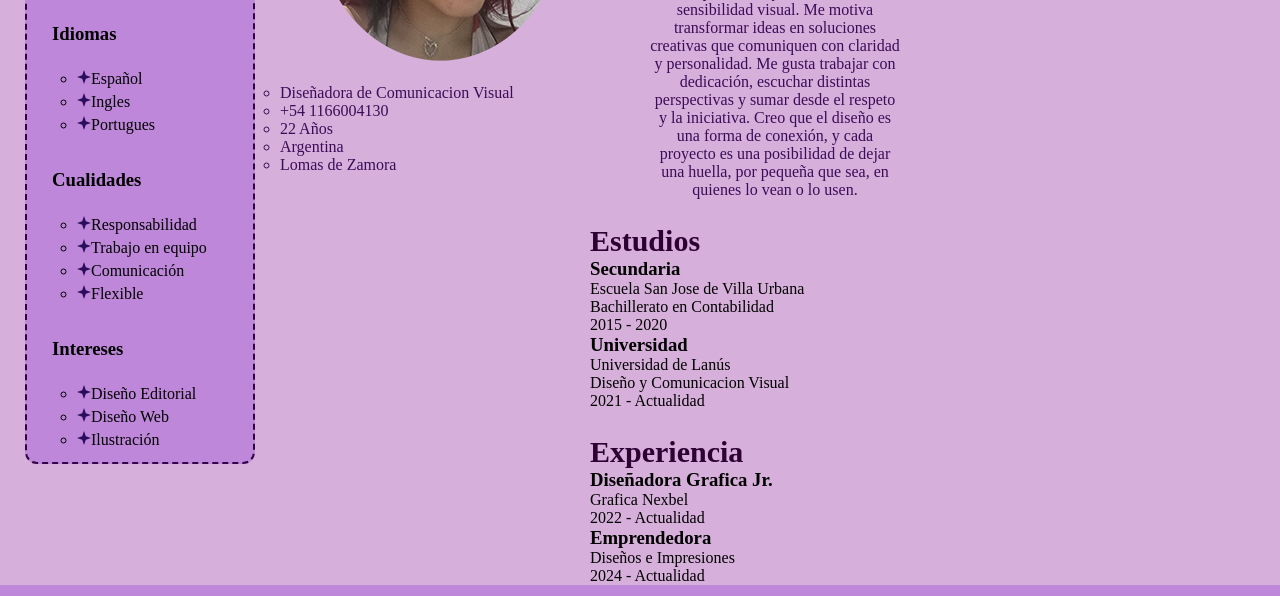
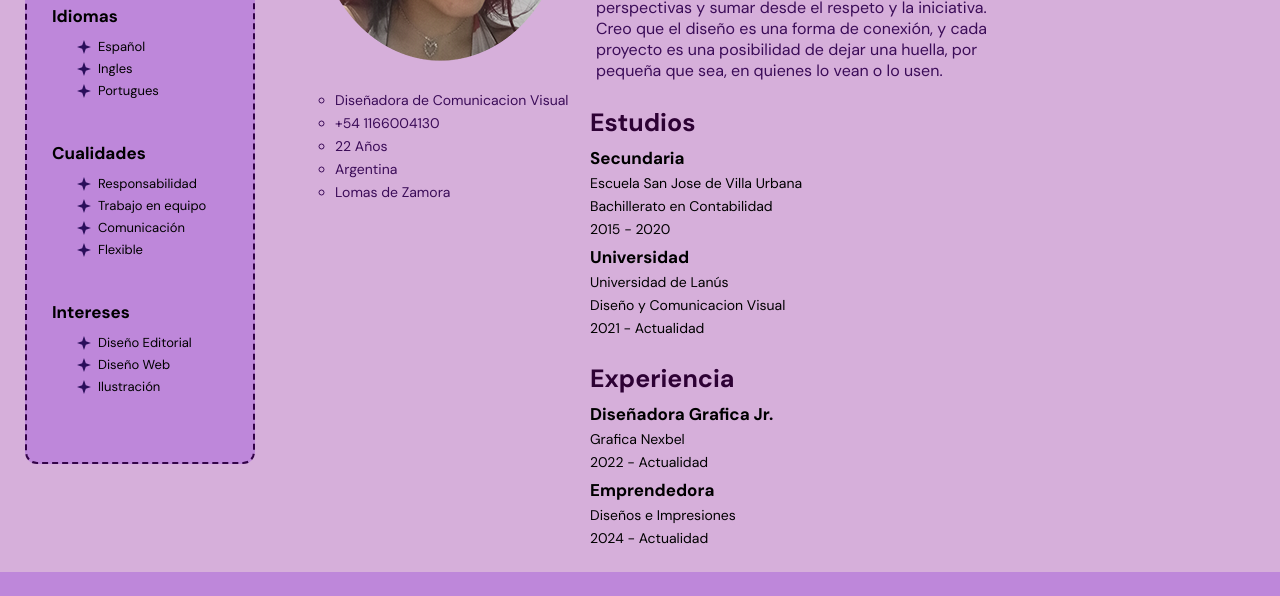
Before and after one commit to Ornellaisa/mi-primer-sitio, a plain HTML site: page index.html in a window 1280 px wide. Shown: the part 731-1327 px from the top of the page. Drawn offline with Linux system fonts and the light colour scheme.

Commit message:
modifique estilos

```diff
--- a/estilos.css
+++ b/estilos.css
@@ -13,13 +13,16 @@ header h1 {
 
 h2 {
     color:rgb(45, 1, 52);
-    font-size: 30px;
+    font-size: 25px;
+    font-family: "DM Sans", sans-serif;
 }
 
 .botonera {
     width: 100%;
     height: 70px;
     background-color:rgb(69, 23, 124);
+    font-family: "DM Sans", sans-serif;
+
 }
 
 #cabecera {
@@ -32,23 +35,10 @@ h2 {
     background-size: 100%
 }
 
-header p {
-    font-size: 15px;
-    font-family: "Tajawal", sans-serif;
-    font-weight: 300;
-    font-style: normal;
-    padding-top: 6px;
-}
-
 *{
     margin: 0px;
     padding: 0px;
 }
-
-article {
-    display: flex;
-}
-
 
 .caja {
     width: 230px;
@@ -70,17 +60,31 @@ article {
 ul {
     list-style-type: circle;
     padding-left: 25px;
-    padding-top: 20px;
+    padding-top: 6px;
+}
+
+.caja li {
+    font-size: 13px;
+    display: flex;
+    align-items: center;
 }
 
 .caja ul li {
     padding-top: 5px;
+    font-family: "DM Sans", sans-serif;
 }
 
 .caja h3 {
     margin-top: 35px;
+    font-family: "DM Sans", sans-serif;
+}
 
+li img {
+    margin-right: 7px;
+    padding-top: 0px;
 }
+
+
 
 .menu {
     display: flex;
@@ -115,9 +119,12 @@ ul {
 
 .menu h2 {
     flex-direction: row;
-    font-size: 25px;
+    font-size: 15px;
     color:rgb(255, 255, 255);
     margin-top: 10px;
+    text-transform: uppercase;
+    font-style: italic;
+
 }
 
 a {
@@ -197,6 +204,13 @@ main {
 .estudios {
     margin-top: 25px;
     margin-right: 25px;
+    margin-bottom: 25px;
+    font-family: "DM Sans", sans-serif;
+}
+
+.estudios p {
+   font-size: 14px;
+   padding-top: 5px;
 }
 
 .mi-foto {
@@ -205,20 +219,35 @@ main {
 }
 
 .ornella {
-    margin-top: 115px;
+    margin-top: 50px;
     margin-right: 55px;
     width: 300px;
     height: auto;
 }
 
 .datos {
-   color:rgb(59, 12, 88)
+    padding-left: 80px;
+    font-size: 14px;
+    font-family: "DM Sans", sans-serif;
+    margin-top: 12px;
+    margin-bottom: 25px;
+    color:rgb(59, 12, 88)
+}
+
+.datos li {
+    margin-top: 5px;
 }
 
 .quien-soy {
-    margin-left: 60px;
-    text-align:center;
-    margin-top: 25px;
-    width: 250px;
-    color:rgb(59, 12, 88)
+    margin-left: 6px;
+    text-align:left;
+    margin-top: 14px;
+    width: 400px;
+    color:rgb(59, 12, 88);
+    font-family: "DM Sans", sans-serif;
  }
+
+h3 {
+   padding-top: 8px;
+    font-size: 17px;
+ }
```
